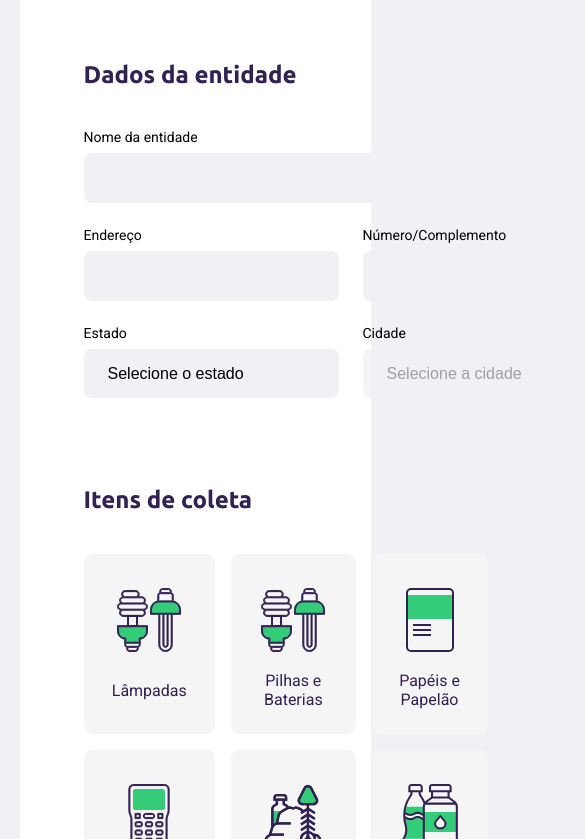
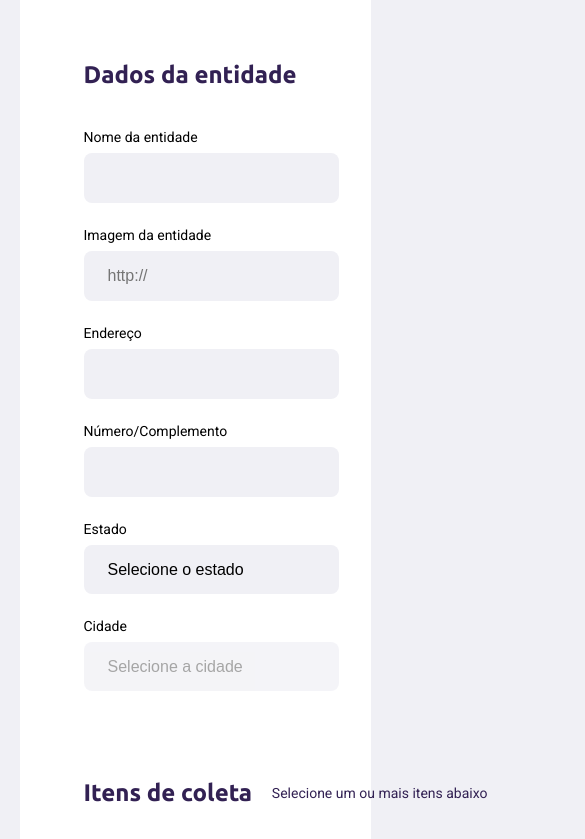
Before and after one commit to olabertolino/nlw, a website: page src/views/create-point.html in a window 390 px wide. Shown: the part 365-1204 px from the top of the page, 585 px wide, since content can reach past the window. Drawn offline with nearby package versions, Linux system fonts and the light colour scheme; files that its build step writes are made by us from their sources; no server answers; files whose address does not match are found by name.

Commit message:
finalizando dia 4 NLW#1

```diff
--- a/public/styles/create-point.css
+++ b/public/styles/create-point.css
@@ -44,11 +44,21 @@
 }
 
 form legend {
+    width: 100%;
     margin-bottom: 40px;
+    display: flex;
+    align-items: center;
+    justify-content: space-between;
 }
 
 form legend h2 {
     font-size: 24px;
+}
+
+form legend span {
+    font-size: 14px;
+    color: var(--title-color);
+
 }
 
 form .field {
--- a/public/styles/responsive.css
+++ b/public/styles/responsive.css
@@ -26,6 +26,14 @@
     #page-search-results .cards img {
         height: 250px;
     }
+
+    #page-create-point .field-group {
+        flex-direction: column;
+    }
+
+    #page-create-point .field-group .field+.field {
+        margin-left: 0;
+    }
 }
 
 @media (min-width: 1700px) {
--- a/src/views/create-point.html
+++ b/src/views/create-point.html
@@ -20,9 +20,15 @@
                 <h2>Dados da entidade</h2>
             </legend>
 
-            <div class="field">
-                <label for="name">Nome da entidade</label>
-                <input type="text" name="name" required="required">
+            <div class="field-group">
+                <div class="field">
+                    <label for="name">Nome da entidade</label>
+                    <input type="text" name="name" required="required">
+                </div>
+                <div class="field">
+                    <label for="name">Imagem da entidade</label>
+                    <input type="url" name="image" required="required" placeholder="http://">
+                </div>
             </div>
             <div class="field-group">
                 <div class="field">
@@ -54,6 +60,7 @@
         <fieldset>
             <legend>
                 <h2>Itens de coleta</h2>
+                <span>Selecione um ou mais itens abaixo</span>
             </legend>
 
             <div class="items-grid">
```
